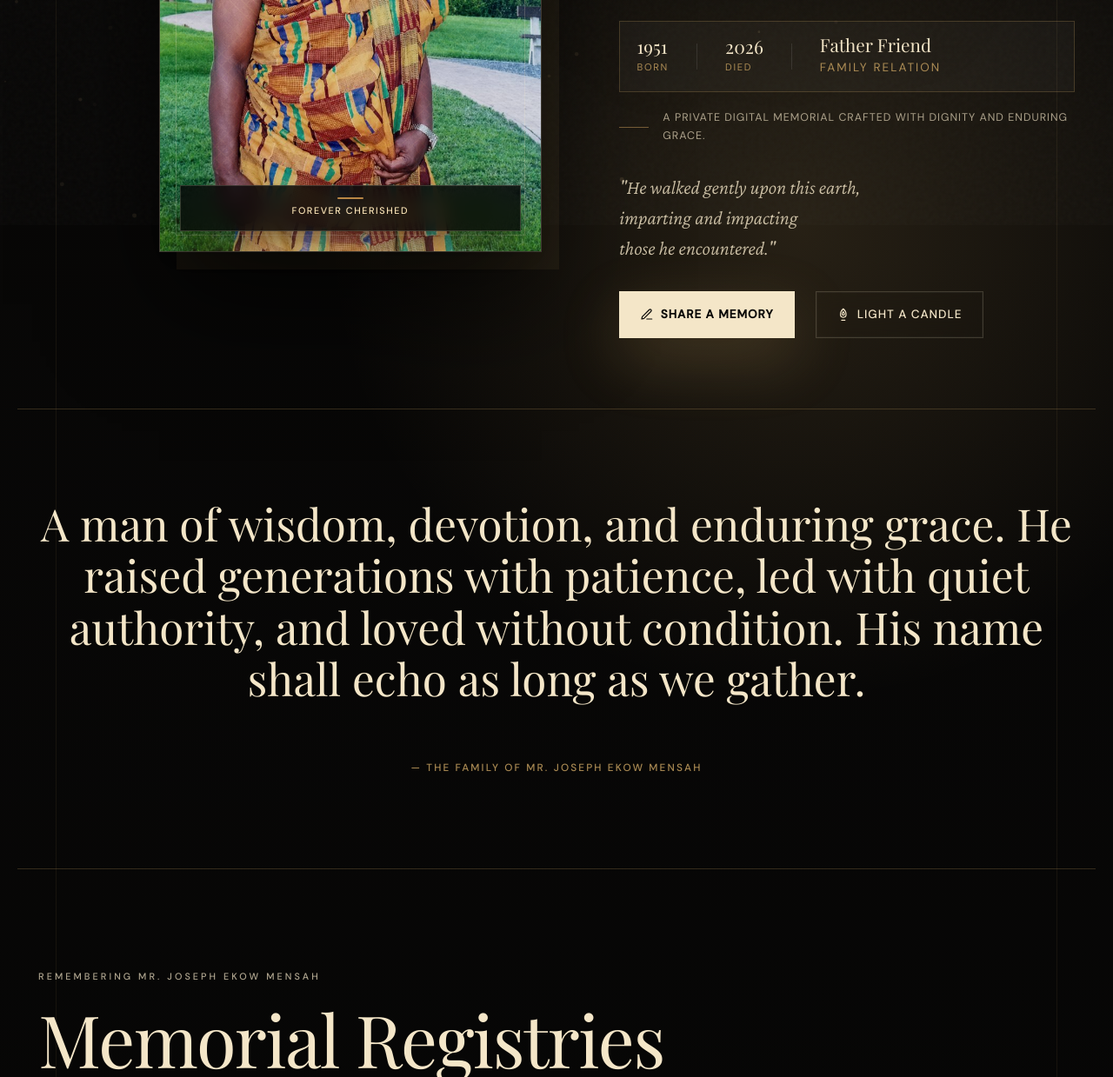
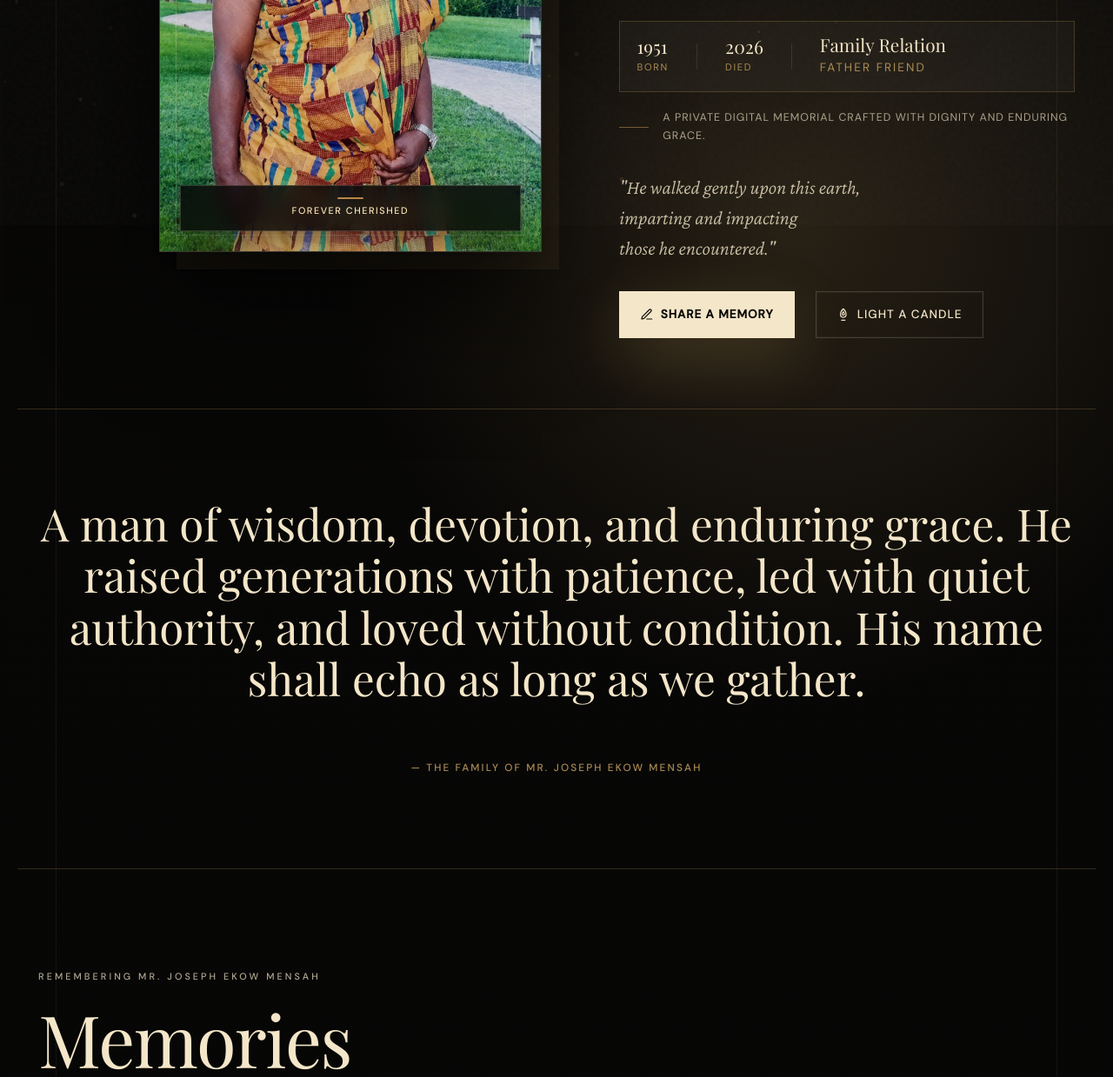
Before and after one commit to theernestmensah/AgyaEkow, a website: page index.html in a window 1280 px wide. Shown: the part 541-1780 px from the top of the page at 87% size. Drawn offline with nearby package versions, Linux system fonts and the light colour scheme; no server answers; a web font is replaced by a local one.

Commit message:
Add files via upload

```diff
--- a/index.html
+++ b/index.html
@@ -101,8 +101,8 @@
           </div>
           <span class="stat-div" aria-hidden="true"></span>
           <div class="stat-item" style="min-width: 140px;">
-            <span class="stat-val" style="font-size: 1.3rem; white-space: nowrap;">Father Friend</span>
-            <span class="stat-key" style="font-size: 0.85rem;">Family Relation</span>
+            <span class="stat-val" style="font-size: 1.3rem; white-space: nowrap;">Family Relation</span>
+            <span class="stat-key" style="font-size: 0.85rem;">Father Friend</span>
           </div>
         </div>
         <div class="hero-legacy-note">
@@ -171,12 +171,12 @@
   </div>
 </section>
 
-<!-- ==================== MEMORIAL REGISTRIES ==================== -->
+<!-- ==================== Memories ==================== -->
 <section class="section directory-section" id="memorial-walls">
   <div class="section-container">
     <div class="section-header reveal">
       <p class="section-eyebrow">Remembering Mr. Joseph Ekow Mensah</p>
-      <h2 class="section-title">Memorial Registries</h2>
+      <h2 class="section-title">Memories</h2>
       <p class="section-lead">Explore the memories shared by friends and family, or leave your own contribution.</p>
     </div>
 
```
